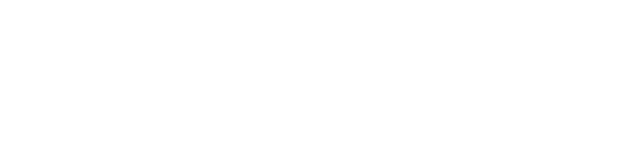
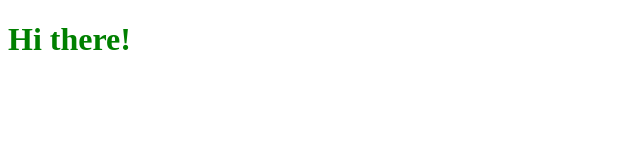
Before and after one commit to juan-sierra/Smartodo, a plain HTML site: page index.html in a window 1280 px wide. Shown: the whole page, without its empty margins (0-640 px from the left). Drawn offline with Linux system fonts and the light colour scheme.

Commit message:
Checkpoint

```diff
--- a/index.html
+++ b/index.html
@@ -9,5 +9,6 @@
     <script src="/script.js" defer></script>
   </head>
   <body>
+    <h1>Hi there!</h1>
   </body>
 </html>
--- a/style.css
+++ b/style.css
@@ -0,0 +1,3 @@
+h1 {
+  color: green;
+}
```
